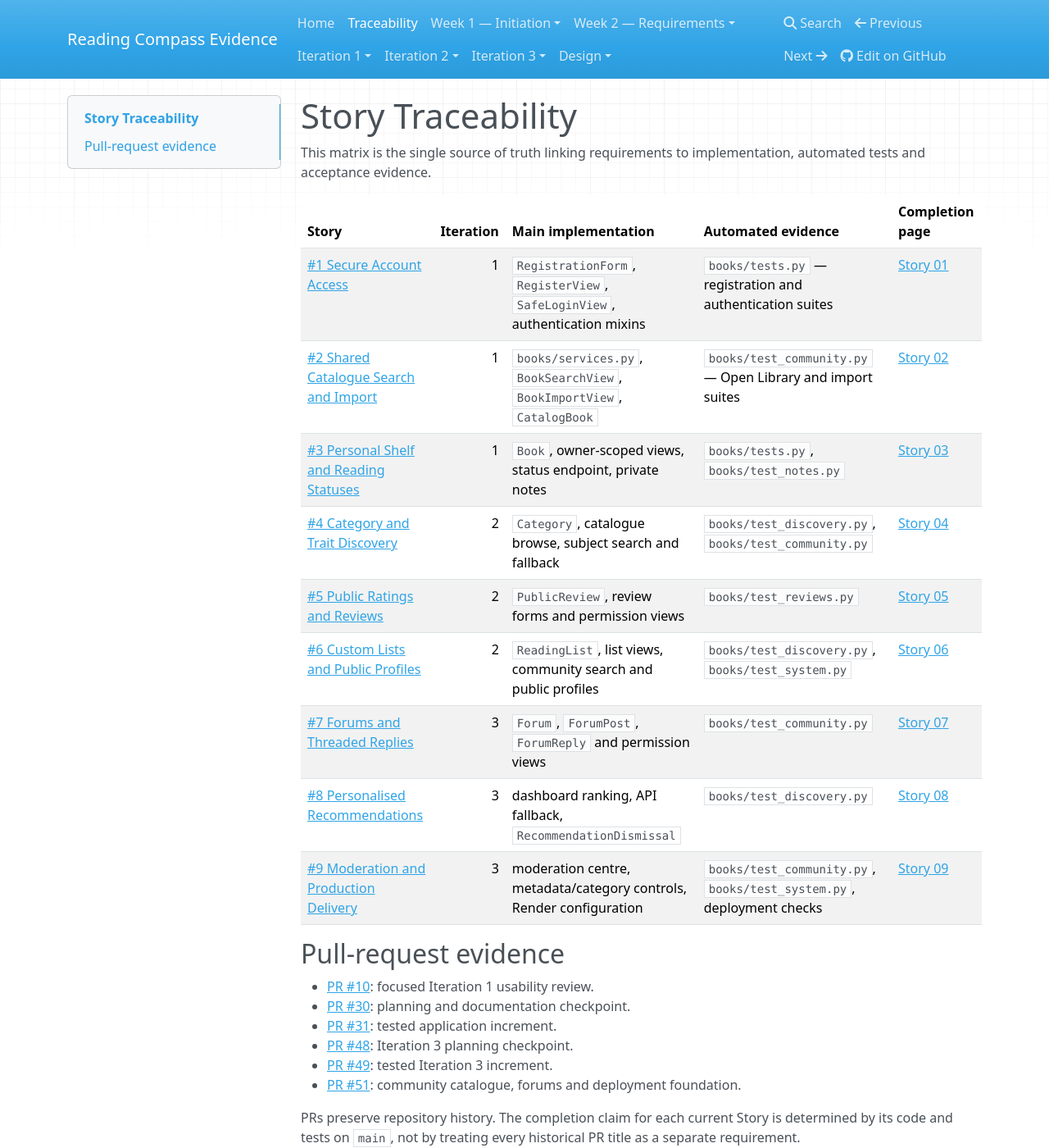
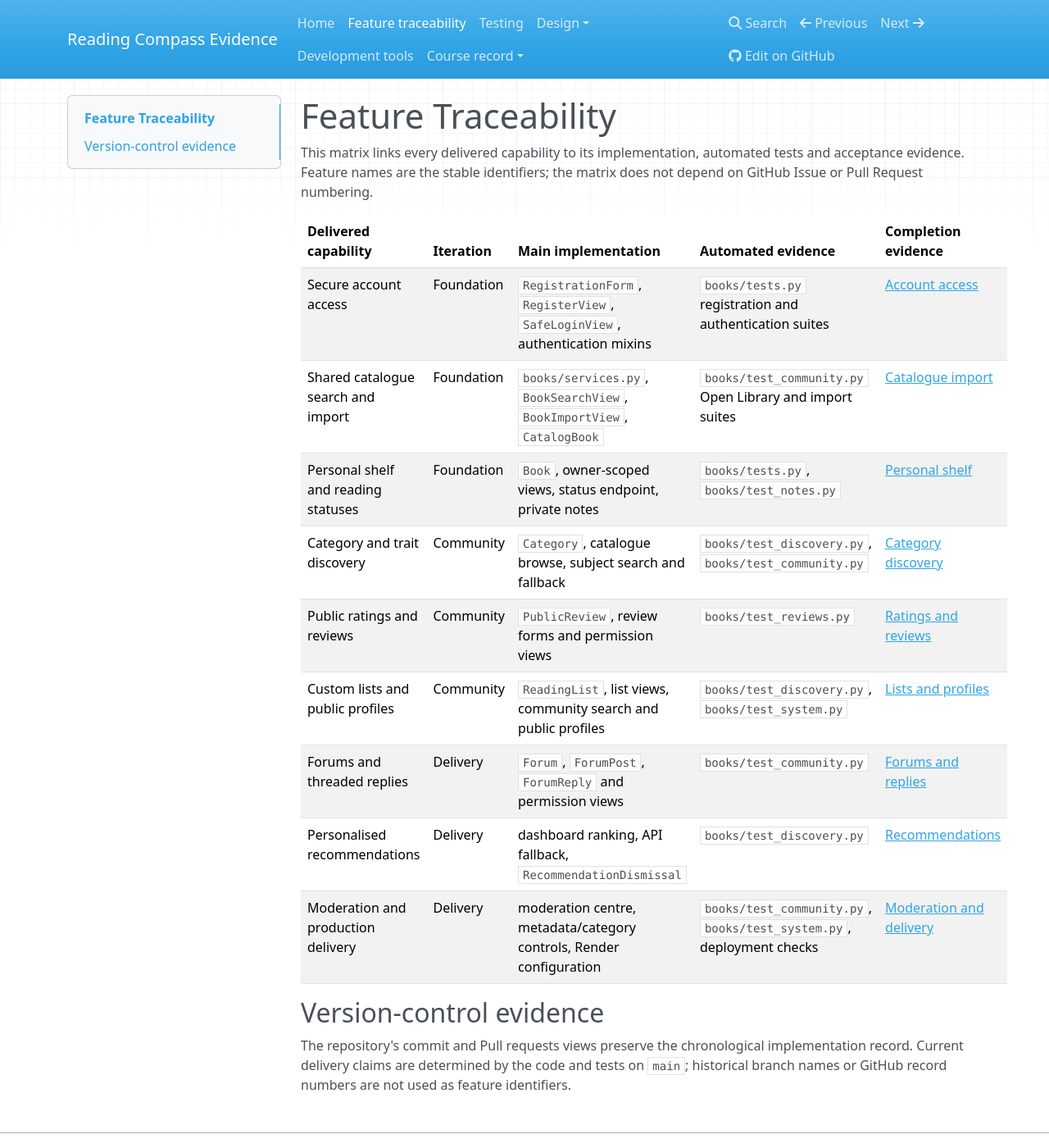
Before and after one commit to unvde/CP3407-Assessment, an MkDocs documentation site: the page built from docs/traceability.md, in a window 1280 px wide and 1400 px high. Shown: the whole window at 82% size. Built offline with MkDocs 1.6.1, drawn with Linux system fonts in a browser that asks for light colours; nearby versions of some CDN libraries.

Commit message:
Organise project evidence and testing

```diff
--- a/docs/traceability.md
+++ b/docs/traceability.md
@@ -1,26 +1,24 @@
-# Story Traceability
+# Feature Traceability
 
-This matrix is the single source of truth linking requirements to implementation, automated tests and acceptance evidence.
+This matrix links every delivered capability to its implementation, automated
+tests and acceptance evidence. Feature names are the stable identifiers; the
+matrix does not depend on GitHub Issue or Pull Request numbering.
 
-| Story | Iteration | Main implementation | Automated evidence | Completion page |
-| --- | ---: | --- | --- | --- |
-| [#1 Secure Account Access](https://github.com/unvde/CP3407-Assessment/issues/1) | 1 | `RegistrationForm`, `RegisterView`, `SafeLoginView`, authentication mixins | `books/tests.py` — registration and authentication suites | [Story 01](week5/user-stories/story-01-account-access.md) |
-| [#2 Shared Catalogue Search and Import](https://github.com/unvde/CP3407-Assessment/issues/2) | 1 | `books/services.py`, `BookSearchView`, `BookImportView`, `CatalogBook` | `books/test_community.py` — Open Library and import suites | [Story 02](week5/user-stories/story-02-catalogue-import.md) |
-| [#3 Personal Shelf and Reading Statuses](https://github.com/unvde/CP3407-Assessment/issues/3) | 1 | `Book`, owner-scoped views, status endpoint, private notes | `books/tests.py`, `books/test_notes.py` | [Story 03](week5/user-stories/story-03-personal-shelf.md) |
-| [#4 Category and Trait Discovery](https://github.com/unvde/CP3407-Assessment/issues/4) | 2 | `Category`, catalogue browse, subject search and fallback | `books/test_discovery.py`, `books/test_community.py` | [Story 04](week7/user-stories/story-04-category-discovery.md) |
-| [#5 Public Ratings and Reviews](https://github.com/unvde/CP3407-Assessment/issues/5) | 2 | `PublicReview`, review forms and permission views | `books/test_reviews.py` | [Story 05](week7/user-stories/story-05-public-reviews.md) |
-| [#6 Custom Lists and Public Profiles](https://github.com/unvde/CP3407-Assessment/issues/6) | 2 | `ReadingList`, list views, community search and public profiles | `books/test_discovery.py`, `books/test_system.py` | [Story 06](week7/user-stories/story-06-lists-profiles.md) |
-| [#7 Forums and Threaded Replies](https://github.com/unvde/CP3407-Assessment/issues/7) | 3 | `Forum`, `ForumPost`, `ForumReply` and permission views | `books/test_community.py` | [Story 07](week9/story-07-forums.md) |
-| [#8 Personalised Recommendations](https://github.com/unvde/CP3407-Assessment/issues/8) | 3 | dashboard ranking, API fallback, `RecommendationDismissal` | `books/test_discovery.py` | [Story 08](week9/story-08-recommendations.md) |
-| [#9 Moderation and Production Delivery](https://github.com/unvde/CP3407-Assessment/issues/9) | 3 | moderation centre, metadata/category controls, Render configuration | `books/test_community.py`, `books/test_system.py`, deployment checks | [Story 09](week9/story-09-moderation-delivery.md) |
+| Delivered capability | Iteration | Main implementation | Automated evidence | Completion evidence |
+| --- | --- | --- | --- | --- |
+| Secure account access | Foundation | `RegistrationForm`, `RegisterView`, `SafeLoginView`, authentication mixins | `books/tests.py` registration and authentication suites | [Account access](week5/user-stories/story-01-account-access.md) |
+| Shared catalogue search and import | Foundation | `books/services.py`, `BookSearchView`, `BookImportView`, `CatalogBook` | `books/test_community.py` Open Library and import suites | [Catalogue import](week5/user-stories/story-02-catalogue-import.md) |
+| Personal shelf and reading statuses | Foundation | `Book`, owner-scoped views, status endpoint, private notes | `books/tests.py`, `books/test_notes.py` | [Personal shelf](week5/user-stories/story-03-personal-shelf.md) |
+| Category and trait discovery | Community | `Category`, catalogue browse, subject search and fallback | `books/test_discovery.py`, `books/test_community.py` | [Category discovery](week7/user-stories/story-04-category-discovery.md) |
+| Public ratings and reviews | Community | `PublicReview`, review forms and permission views | `books/test_reviews.py` | [Ratings and reviews](week7/user-stories/story-05-public-reviews.md) |
+| Custom lists and public profiles | Community | `ReadingList`, list views, community search and public profiles | `books/test_discovery.py`, `books/test_system.py` | [Lists and profiles](week7/user-stories/story-06-lists-profiles.md) |
+| Forums and threaded replies | Delivery | `Forum`, `ForumPost`, `ForumReply` and permission views | `books/test_community.py` | [Forums and replies](week9/story-07-forums.md) |
+| Personalised recommendations | Delivery | dashboard ranking, API fallback, `RecommendationDismissal` | `books/test_discovery.py` | [Recommendations](week9/story-08-recommendations.md) |
+| Moderation and production delivery | Delivery | moderation centre, metadata/category controls, Render configuration | `books/test_community.py`, `books/test_system.py`, deployment checks | [Moderation and delivery](week9/story-09-moderation-delivery.md) |
 
-## Pull-request evidence
+## Version-control evidence
 
-- [PR #10](https://github.com/unvde/CP3407-Assessment/pull/10): focused Iteration 1 usability review.
-- [PR #30](https://github.com/unvde/CP3407-Assessment/pull/30): planning and documentation checkpoint.
-- [PR #31](https://github.com/unvde/CP3407-Assessment/pull/31): tested application increment.
-- [PR #48](https://github.com/unvde/CP3407-Assessment/pull/48): Iteration 3 planning checkpoint.
-- [PR #49](https://github.com/unvde/CP3407-Assessment/pull/49): tested Iteration 3 increment.
-- [PR #51](https://github.com/unvde/CP3407-Assessment/pull/51): community catalogue, forums and deployment foundation.
-
-PRs preserve repository history. The completion claim for each current Story is determined by its code and tests on `main`, not by treating every historical PR title as a separate requirement.
+The repository's commit and Pull requests views preserve the chronological
+implementation record. Current delivery claims are determined by the code and
+tests on `main`; historical branch names or GitHub record numbers are not used
+as feature identifiers.
--- a/mkdocs.yml
+++ b/mkdocs.yml
@@ -6,57 +6,60 @@ theme:
   name: mkdocs
 nav:
   - Home: index.md
-  - Traceability: traceability.md
-  - Week 1 — Initiation:
-      - Proposal: week1/project-proposal.md
-      - Initial backlog: week1/initial-backlog.md
-  - Week 2 — Requirements:
-      - Interview findings: week2/interview-findings.md
-      - Requirements backlog: week2/requirements-backlog.md
-      - Practical 2: week2/practical-report.md
-  - Iteration 1:
-      - Plan: week3/iteration-plan.md
-      - Project board: week3/project-board.md
-      - Burndown: week3/burndown.md
-      - Task breakdown: week4/task-breakdown.md
-      - Task tracking: week4/task-tracking.md
-      - Class diagram: week4/class-diagram.md
-      - Import sequence: week4/sequence-diagram.md
-      - Practical 4: week4/practical-report.md
-      - SRP and DRY: week5/srp-dry-review.md
-      - Review and velocity: week5/iteration-review.md
-      - Final tracking: week5/task-tracking.md
-      - Practical 5: week5/practical-report.md
-      - Completed stories:
-          - Overview: week5/user-stories/README.md
-          - Story 01: week5/user-stories/story-01-account-access.md
-          - Story 02: week5/user-stories/story-02-catalogue-import.md
-          - Story 03: week5/user-stories/story-03-personal-shelf.md
-  - Iteration 2:
-      - Plan and Practical 6: week6/practical-report.md
-      - Test plan: week7/test-plan.md
-      - Test cases: week7/test-cases.md
-      - Practical 7: week7/practical-report.md
-      - Burndown: week8/iteration-2-burndown.md
-      - Review and velocity: week8/iteration-2-review.md
-      - Completed stories:
-          - Overview: week7/user-stories/README.md
-          - Story 04: week7/user-stories/story-04-category-discovery.md
-          - Story 05: week7/user-stories/story-05-public-reviews.md
-          - Story 06: week7/user-stories/story-06-lists-profiles.md
-  - Iteration 3:
-      - Practical 8: week8/practical-report.md
-      - Plan: week8/iteration-3-plan.md
-      - Project board: week8/iteration-3-project-board.md
-      - Burndown: week8/iteration-3-burndown.md
-      - Test specifications: week8/test-specifications.md
-      - Mock-object research: week8/mock-object-research.md
-      - Story 07: week9/story-07-forums.md
-      - Story 08: week9/story-08-recommendations.md
-      - Story 09: week9/story-09-moderation-delivery.md
-      - Final acceptance: week9/iteration-3-final-acceptance.md
-      - Demo checklist: week9/final-demo-checklist.md
+  - Feature traceability: traceability.md
+  - Testing: testing.md
   - Design:
       - Architecture: design/architecture.md
       - Database: design/database-design.md
       - Interface: design/interface-design.md
+  - Development tools: development-tools.md
+  - Course record:
+      - Week 1 — Initiation:
+          - Proposal: week1/project-proposal.md
+          - Initial backlog: week1/initial-backlog.md
+      - Week 2 — Requirements:
+          - Interview findings: week2/interview-findings.md
+          - Requirements backlog: week2/requirements-backlog.md
+          - Practical report: week2/practical-report.md
+      - Foundation iteration:
+          - Plan: week3/iteration-plan.md
+          - Project board: week3/project-board.md
+          - Burndown: week3/burndown.md
+          - Task breakdown: week4/task-breakdown.md
+          - Task tracking: week4/task-tracking.md
+          - Class diagram: week4/class-diagram.md
+          - Import sequence: week4/sequence-diagram.md
+          - Practical report: week4/practical-report.md
+          - SRP and DRY: week5/srp-dry-review.md
+          - Review and velocity: week5/iteration-review.md
+          - Final tracking: week5/task-tracking.md
+          - Practical report: week5/practical-report.md
+          - Completed capabilities:
+              - Overview: week5/user-stories/README.md
+              - Account access: week5/user-stories/story-01-account-access.md
+              - Catalogue import: week5/user-stories/story-02-catalogue-import.md
+              - Personal shelf: week5/user-stories/story-03-personal-shelf.md
+      - Community iteration:
+          - Plan and practical report: week6/practical-report.md
+          - Test plan: week7/test-plan.md
+          - Test cases: week7/test-cases.md
+          - Practical report: week7/practical-report.md
+          - Burndown: week8/iteration-2-burndown.md
+          - Review and velocity: week8/iteration-2-review.md
+          - Completed capabilities:
+              - Overview: week7/user-stories/README.md
+              - Category discovery: week7/user-stories/story-04-category-discovery.md
+              - Public reviews: week7/user-stories/story-05-public-reviews.md
+              - Lists and profiles: week7/user-stories/story-06-lists-profiles.md
+      - Delivery iteration:
+          - Practical report: week8/practical-report.md
+          - Plan: week8/iteration-3-plan.md
+          - Project board: week8/iteration-3-project-board.md
+          - Burndown: week8/iteration-3-burndown.md
+          - Test specifications: week8/test-specifications.md
+          - Mock-object research: week8/mock-object-research.md
+          - Forums and replies: week9/story-07-forums.md
+          - Recommendations: week9/story-08-recommendations.md
+          - Moderation and delivery: week9/story-09-moderation-delivery.md
+          - Final acceptance: week9/iteration-3-final-acceptance.md
+          - Demo checklist: week9/final-demo-checklist.md
```
Also changed, not shown: README.md (+38 -22 lines), docs/development-tools.md (added, +57 -0 lines), docs/index.md (+33 -17 lines), docs/testing.md (added, +100 -0 lines).
